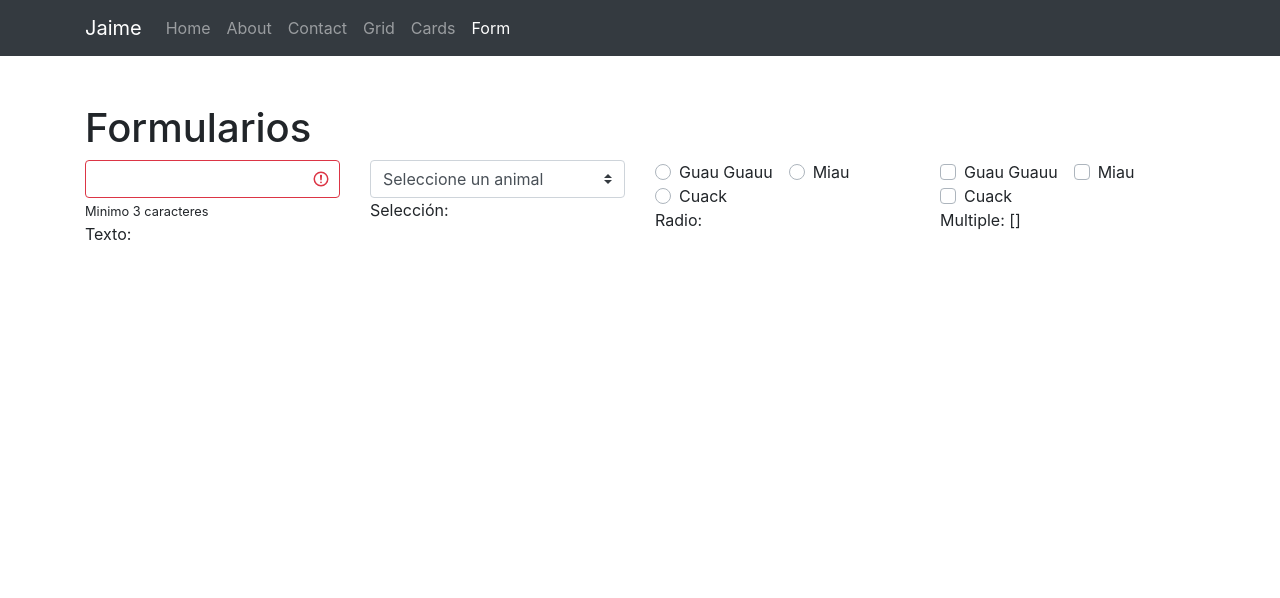
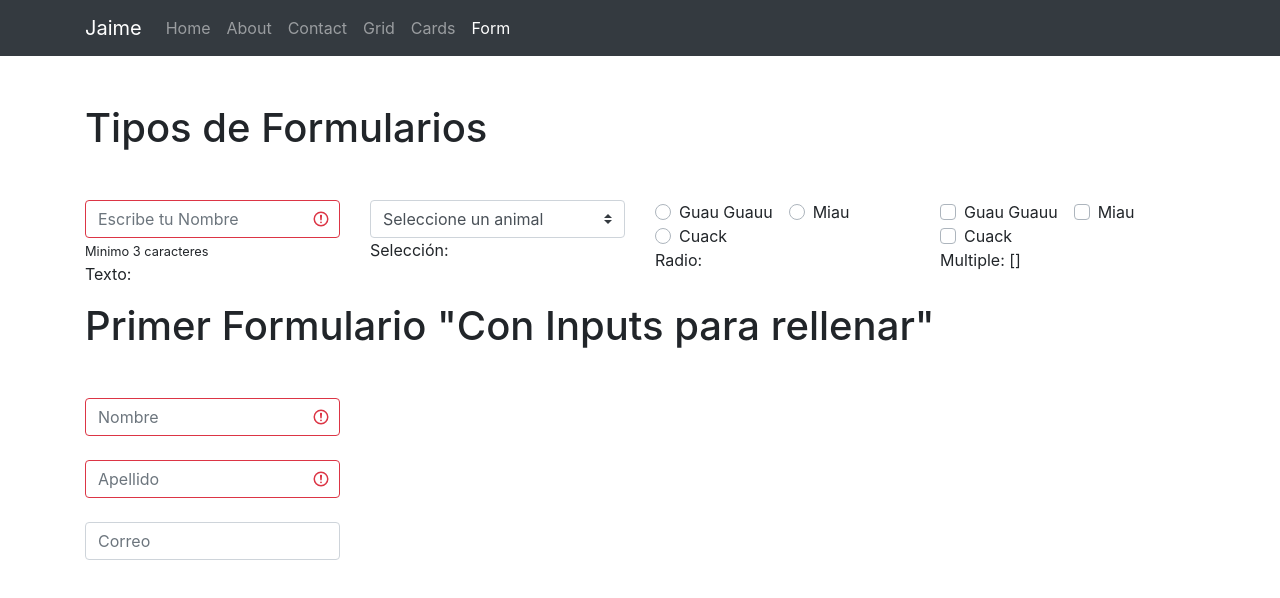
Before and after one commit to Jaimesoto1586/VueJs-CLI-Bootstrap-Estudio, a Vue app: page /form in a window 1280 px wide. Shown: the top 598 px of the page. Built offline with nearby package versions, Linux system fonts and the light colour scheme.

Commit message:
Realizando un formulario

```diff
--- a/src/views/Form.vue
+++ b/src/views/Form.vue
@@ -1,29 +1,32 @@
 <!-- VIDEO DEL FORMULARIO https://www.youtube.com/watch?v=Z1LxWfjjdfU&list=PLPl81lqbj-4J-gfAERGDCdOQtVgRhSvIT&index=29 Y LA PAGINA DE BOOTSTRAP DEL FORMULARIO https://bootstrap-vue.org/docs/components/form-input -->
 <template>
   <div class="mt-5">
-        <h1>Formularios</h1>
+        <h1>Tipos de Formularios</h1>
 
-            <form>
+        <form class="mt-5">
         <!-- FORMULARIO SEGUN LOS COMANDOS DE BOOTSTRAP CON <b-form-input> ME HIZO UNA BARRA PARA INGRESAR DATOS. EL TYPE ES PARA QUE COSA LO VAMOS A UTILIZAR SI ES PARA NUMEROS O TEXTO. SI ES NUMERO ES TYPE NUMBER Y SI ES TEXTO ES TYPE TEXT TE LO BLOQUEA ALTIRO . EN LA PAGINA HAY MUCHOS HASTA PARA EL DIA TIEMPO COLOR URL ETC.-->
             <b-row>
                 <b-col md="3">
                      <!-- :STATE="TRUE O FALSE" SE PONE UNA X O UN VISTO EN EL FORMULARIO-->
-                        <b-form-input type="text" v-model="texto" :state="comprobar"></b-form-input>
+                    <b-form-input type="text" v-model="texto" :state="comprobar" placeholder="Escribe tu Nombre"></b-form-input>
                      <small>Minimo 3 caracteres</small>
                      <p>Texto: {{texto}}</p> <!-- ESTO ES PARA VER QUE ESCRIBO DENTRO DEL CAMPO SE REFLEJA ABAJO -->
                 </b-col>
+
                 <!-- AGREGAREMOS OTRA COLUMNA VIDEO https://www.youtube.com/watch?v=iGGm_piFwoY&list=PLPl81lqbj-4J-gfAERGDCdOQtVgRhSvIT&index=30 -->
                 <b-col md="3">
                 <!-- <b-form-select > SIEMPRE LO VAMOS A RELACIONAR CON UN V-MODEL="SELECT" Y SE HACE EN EL DATA RETURN SELECT: NULL . APARTE TENDREMOS :OPTIONS QUE SERAN NUESTROS OBJETOS Y TAMBIEN VA DENTRO DEL DATA RETURN     https://bootstrap-vue.org/docs/components/form-select  -->
                 <b-form-select v-model="select" :options="animales"></b-form-select>
                      <p>Selección: {{select}}</p>
                 </b-col>
+
                 <!-- VAMOS A HACER UN FORM RADIO UTILIZANDO LA ETIQUETA <B-FORM-RADIO-GROUP> Y DENTRO DE LA ETIQUETA PONDREMOS NUESTRA COMUNICACION V-MODEL="RADIO" ESTO VA EN EL DATA EL RADIO, ESTO GUARDARA LA OPCION QUE SELECCIONE EL USUARIO. PERO ANTES DE ESO DEBEMOS HACER UNA COLUMNA PARA SEPARAR LOS FORMULARIOS https://bootstrap-vue.org/docs/components/form-radio-->
                 <b-col md="3">
                     <b-form-radio-group v-model="radio" :options="animalesRadio"></b-form-radio-group>
                      <!-- ESTE PARRAFO PINTARA LA RESPUESTA -->
                      <p>Radio: {{radio}}</p>
                 </b-col>
+
                 <!-- AHORA VAMOS A REALIZAR UNA SELECCION MULTIPLE Y ESTO SE GUARDARAN EN UN ARRAY Y LO MISMO HAY QUE HACER UNA COLUMNA -->
                 <b-col md="3">
                 <!-- FUNCIONA DE LA MISMA FORMA QUE LOS DEMAS SOLO QUE SE GUARDARAN DENTRO DE UN ARRAY. EL CHECK VA DENTRO DEL DATA. VAMOS A UTILIZAR EL MISMO ARRAY DE OBJETOS DEL ANTERIOR EL CUAL ERA ANIMALESRADIO -->
@@ -33,6 +36,26 @@
                 </b-col>
             </b-row>
         </form>
+
+        <h1>Primer Formulario "Con Inputs para rellenar"</h1>
+
+        <form class="mt-5">
+            <b-row>
+                <b-col md="3">
+                    <!-- DEBE IR TYPE PLACEHOLDER V-MODEL :STATE=COMPROBAR (COMPUTED)  ESTOY OCUPANDO LOS MISMO QUE EN LOS EJEMPLOS ANTERIORES-->
+                    <b-form-input type="text" placeholder="Nombre" v-model="texto" :state="comprobar"></b-form-input>
+                    <br>
+                    <!-- DEBE IR TYPE PLACEHOLDER V-MODEL LO CAMBIE AHORA ES APELLIDO :STATE=COMPROBAR1 DEBO HACER UNO NUEVO EN COMPUTED (COMPUTED)   ESTOY OCUPANDO LOS MISMO QUE EN LOS EJEMPLOS ANTERIORES-->
+                    <b-form-input type="text" placeholder="Apellido" v-model="apellido" :state="comprobar1"></b-form-input>
+                    <br>
+                    <!-- DEBE IR TYPE PLACEHOLDER V-MODEL LO CAMBIE AHORA ES APELLIDO :STATE=COMPROBAR1 DEBO HACER UNO NUEVO EN COMPUTED (COMPUTED)   ESTOY OCUPANDO LOS MISMO QUE EN LOS EJEMPLOS ANTERIORES-->
+                    <b-form-input type="email" placeholder="Correo" v-model="correo" :state="comprobar2" required></b-form-input>
+
+                </b-col>
+            </b-row>
+        </form>
+
+
 
     </div>
 </template>
@@ -44,6 +67,9 @@ export default {
     data() {
         return {
             texto: '',
+
+            // V-MODEL APELLIDO
+            apellido: '',
 
             // ESTE ES EL V-MODEL DE LA ETIQUETA <b-form-radio-group> VA A SER NULL Y LAS OPCIONES VAN A SER LAS MISMAS QUE LOS ANIMALES PERO SE LLAMARA ANIMALESRADIO Y DEBO HACER UN NUEVO ARRAY CON OBJETOS CON LOS MISMOS ANIMALES PERO SAQUARE EL VALUE NULL TEXT
             radio: null,
@@ -76,6 +102,10 @@ export default {
         comprobar(){
             // SI NUESTRO TEXTO QUE ESCRIBIMOS TIENE MAS DE 2 LETRAS O CARACTERS DEVOLVERA UN TRUE OSEA VERDADERO Y EN CASO CONTRARIO VA A DEVOLVER UN FALSE O FALSO.ENTONCES AHORA EN VEZ DEL TRUE QUE PUSIMOS LA LINEA 11 :STATE="TRUE" AHORA PONEMOS COMPROBAR
             return this.texto.length > 2 ? true : false
+        },
+        comprobar1(){
+            // SI NUESTRO TEXTO QUE ESCRIBIMOS TIENE MAS DE 2 LETRAS O CARACTERS DEVOLVERA UN TRUE OSEA VERDADERO Y EN CASO CONTRARIO VA A DEVOLVER UN FALSE O FALSO.ENTONCES AHORA EN VEZ DEL TRUE QUE PUSIMOS LA LINEA 11 :STATE="TRUE" AHORA PONEMOS COMPROBAR
+            return this.apellido.length > 2 ? true : false
         }
     }
 }
```
Lines whose indentation alone changed are shown as unchanged.
